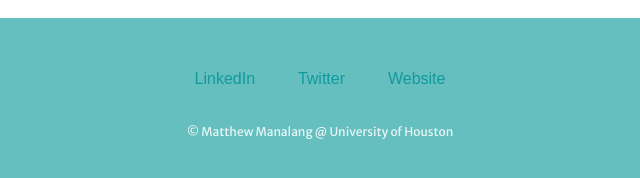
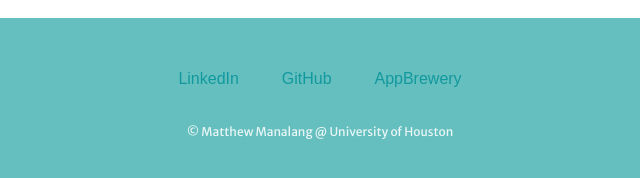
Before and after one commit to mattmanalang/mattmanalang.github.io, a plain HTML site: page index.html in a window 1280 px wide. Shown: the part 2769-2947 px from the top of the page, 320-960 px from the left. Drawn offline with Linux system fonts and the light colour scheme.

Commit message:
Anchor adjustments

```diff
--- a/index.html
+++ b/index.html
@@ -53,9 +53,9 @@
     </div>
 
     <div class="footer">
-      <a class="footer-link" href="https://www.linkedin.com/">LinkedIn</a>
-      <a class="footer-link" href="https://twitter.com/">Twitter</a>
-      <a class="footer-link" href="https://www.appbrewery.co/">Website</a>
+      <a class="footer-link" href="https://www.linkedin.com/in/matthewmanalang">LinkedIn</a>
+      <a class="footer-link" href="https://github.com/mattmanalang">GitHub</a>
+      <a class="footer-link" href="https://www.appbrewery.co/">AppBrewery</a>
       <p class="copyright">© Matthew Manalang @ University of Houston</p>
     </div>
   </body>
```
